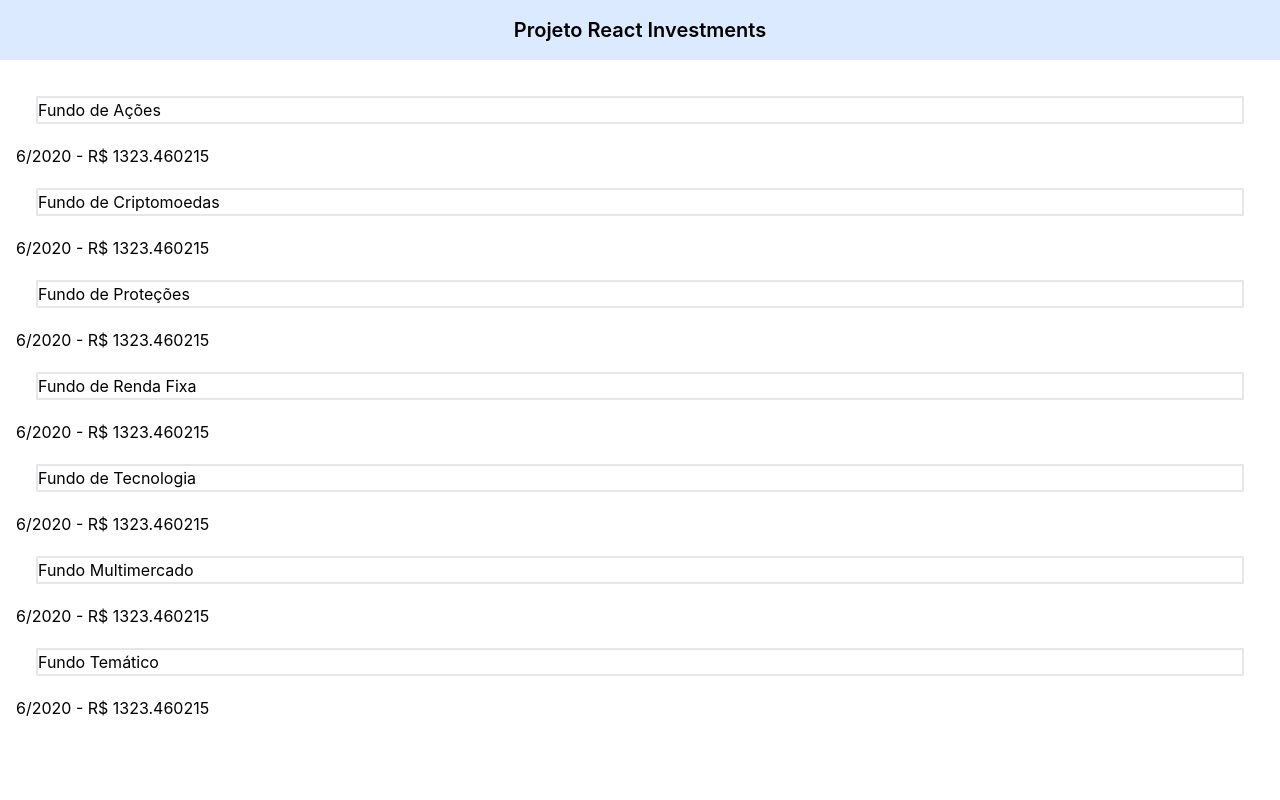
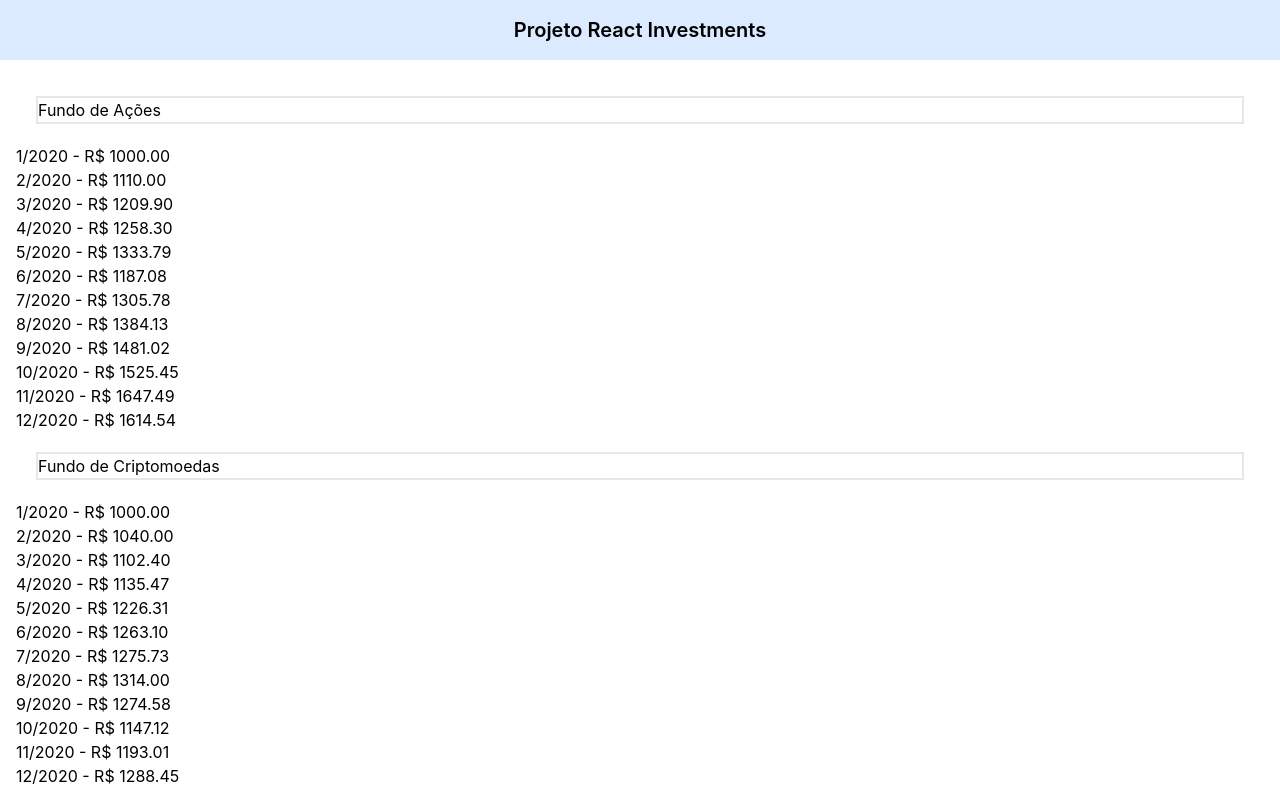
Before and after one commit to drishaolin/BootcampReact-IGTI2021-react, a React (Create React App) app: page / in a window 1280 px wide. Shown: the top 800 px of the page. Built offline with nearby package versions, Linux system fonts and the light colour scheme.

Commit message:
render filtered reports for each investment

```diff
--- a/src/components/Investment.jsx
+++ b/src/components/Investment.jsx
@@ -6,7 +6,7 @@ export default function Investment({children: invReport}) {
     return (
     <div>
       <ul>
-        <li>{`${month}/${year} - R$ ${value}`}</li>
+        <li>{`${month}/${year} - R$ ${value.toFixed(2)}`}</li>
       </ul>
     </div>
   );
--- a/src/pages/InvestmentsPage.jsx
+++ b/src/pages/InvestmentsPage.jsx
@@ -20,12 +20,13 @@ export default function InvestmentsPage() {
       <Main>
 
       {investments.map((inv) => {
-         let filteredReports = reports.filter(rep => rep.investmentId === inv.id);
-         console.log(filteredReports);
+         let filteredReports = reports.filter(rep => rep.investmentId === inv.id).sort((a, b)=> a.month - b.month);
+
          return (
              <div key={inv.id}>
           <Investments>{inv}</Investments>
-          <Investment>{reports[0]}</Investment>
+          {filteredReports.map(fRep => <Investment key={fRep.id}>{fRep}</Investment>)}
+
 
          </div>
        );
```
